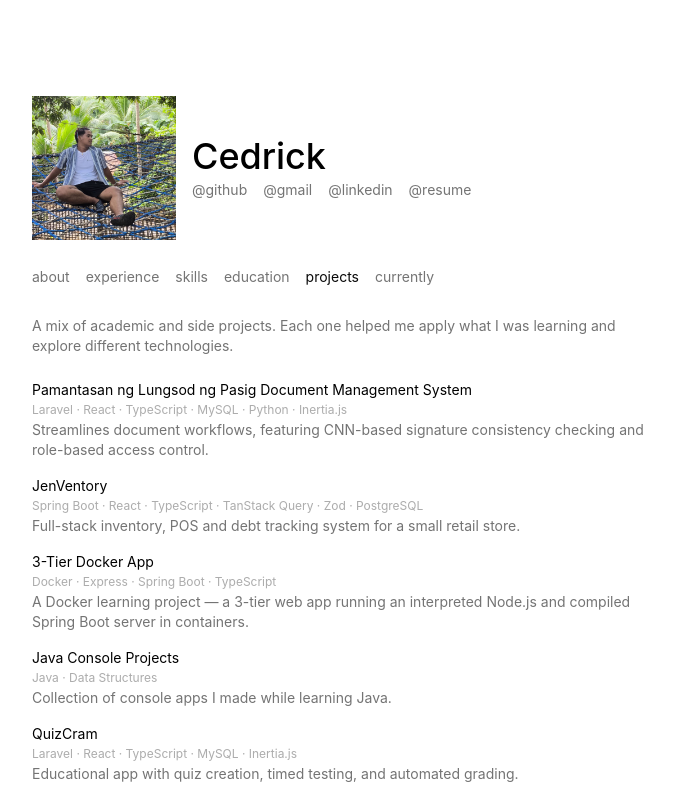
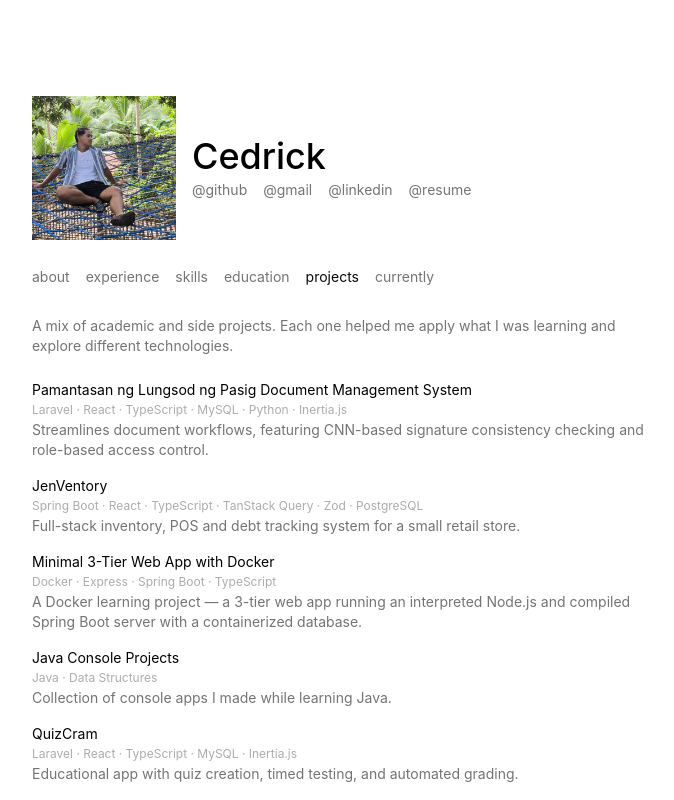
Before and after one commit to Cedrickkk/hulaanmo, a React (Vite) app: page /projects in a window 1280 px wide. Shown: the top 800 px of the page, without its empty margins (296-970 px from the left). Built offline with nearby package versions, Linux system fonts and the light colour scheme.

Commit message:
fix: update project entry

```diff
--- a/src/data/project.ts
+++ b/src/data/project.ts
@@ -28,9 +28,9 @@ export const projects: Project[] = [
     link: "https://github.com/cedrickkk?tab=repositories&q=jen-ventory",
   },
   {
-    name: "3-Tier Docker App",
+    name: "Minimal 3-Tier Web App with Docker",
     description:
-      "A Docker learning project — a 3-tier web app running an interpreted Node.js and compiled Spring Boot server in containers.",
+      "A Docker learning project — a 3-tier web app running an interpreted Node.js and compiled Spring Boot server with a containerized database.",
     tech: ["Docker", "Express", "Spring Boot", "TypeScript"],
     link: "https://github.com/Cedrickkk/3-tier-docker-lab",
   },
```
